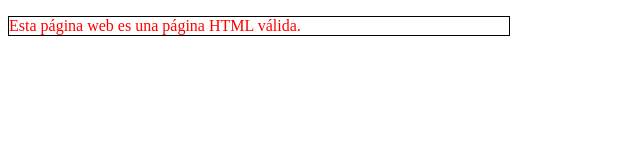
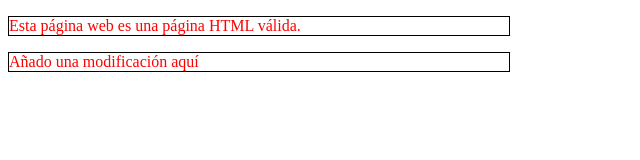
Before and after one commit to Nachoeducacion/HLC_LPG_1, a plain HTML site: page index.html in a window 1280 px wide. Shown: the whole page, without its empty margins (0-640 px from the left). Drawn offline with Linux system fonts and the light colour scheme.

Commit message:
Update index.html

```diff
--- a/index.html
+++ b/index.html
@@ -9,5 +9,6 @@
   </head>
   <body>
     <p>Esta página web es una página HTML válida.</p>
+    <p>Añado una modificación aquí</p>
   </body>
 </html>
```
